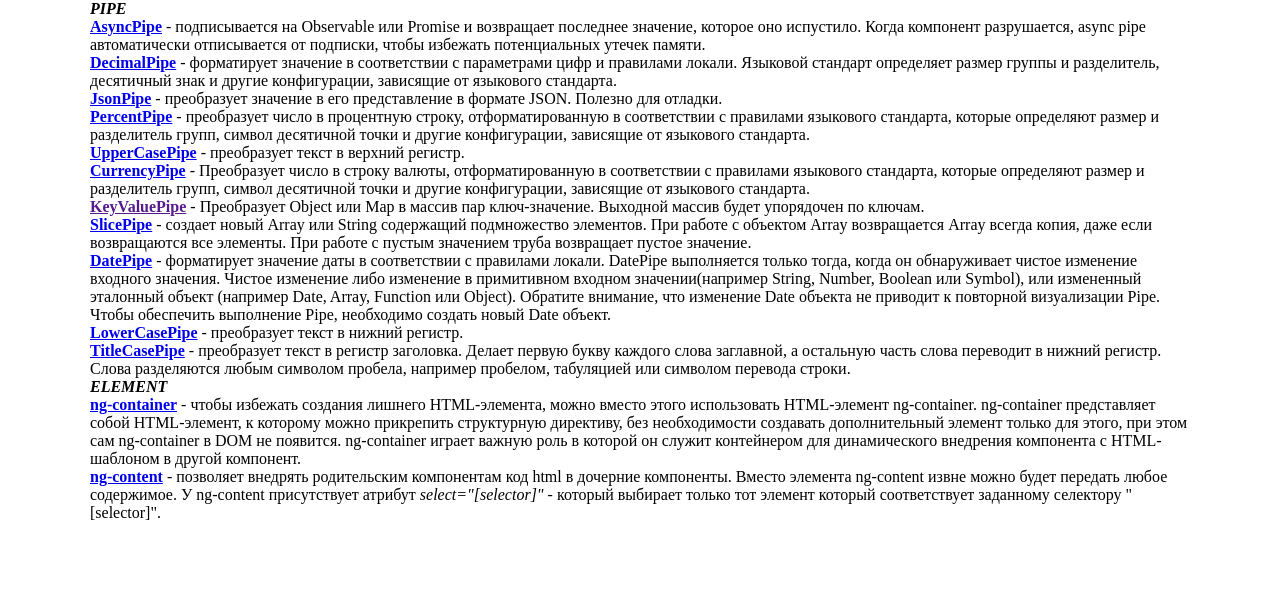
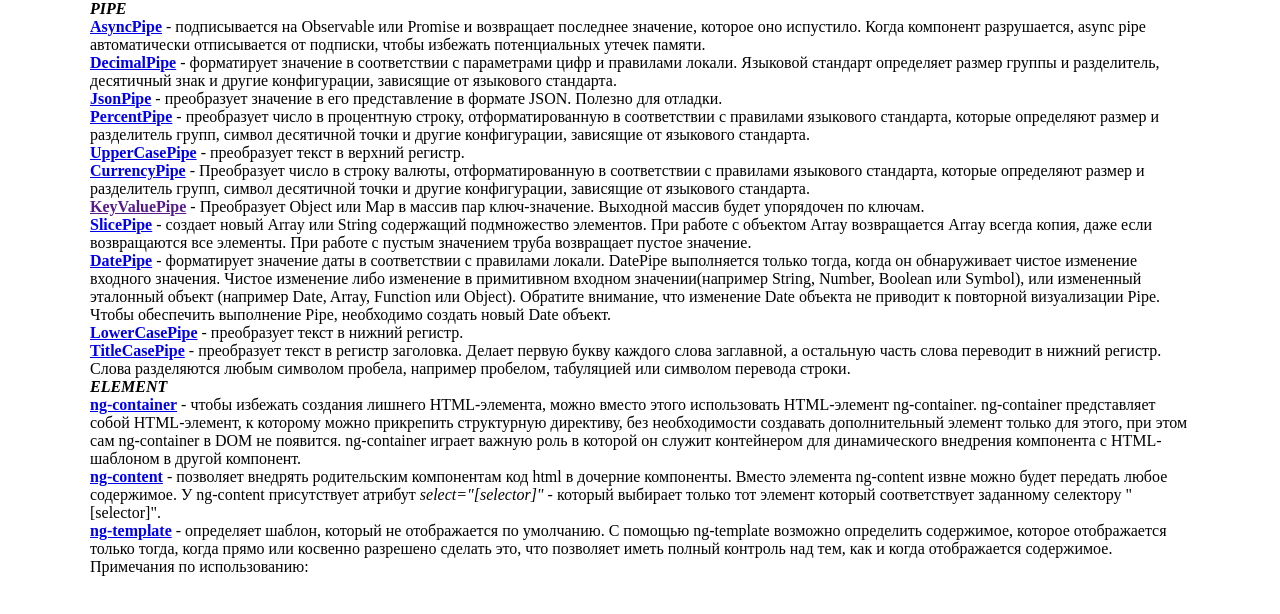
Before and after one commit to ArtemKashirin/API, an Angular app: page / in a window 1280 px wide. Shown: the top 614 px of the page. Built offline with nearby package versions, Linux system fonts and the light colour scheme.

Commit message:
ELEMENT: ng-template

```diff
--- a/src/app/app.component.html
+++ b/src/app/app.component.html
@@ -13,3 +13,4 @@
 <p><b><i>ELEMENT</i></b></p>
 <app-ng-container></app-ng-container>
 <app-ng-content></app-ng-content>
+<app-ng-template></app-ng-template>
--- a/src/app/app.module.ts
+++ b/src/app/app.module.ts
@@ -17,6 +17,7 @@ import { TitleCasePipeComponent } from './pipe/title-case-pipe/title-case-pipe.c
 import { NgContainerComponent } from './element/ng-container/ng-container.component';
 import { NgContentComponent } from './element/ng-content/ng-content.component';
 import { ClildContentComponent } from './element/ng-content/clild-content/clild-content.component';
+import { NgTemplateComponent } from './element/ng-template/ng-template.component';
 
 @NgModule({
   declarations: [
@@ -34,7 +35,8 @@ import { ClildContentComponent } from './element/ng-content/clild-content/clild-
     TitleCasePipeComponent,
     NgContainerComponent,
     NgContentComponent,
-    ClildContentComponent
+    ClildContentComponent,
+    NgTemplateComponent
   ],
   imports: [
     BrowserModule,
--- /dev/null
+++ b/src/app/element/ng-template/ng-template.component.html
@@ -0,0 +1,28 @@
+<p><b><a [href] = "this.ngTemplate">ng-template</a></b> - определяет шаблон, который не отображается по умолчанию. С помощью
+  ng-template возможно определить содержимое, которое отображается только тогда, когда прямо или косвенно разрешено сделать это, что
+  позволяет иметь полный контроль над тем, как и когда отображается содержимое. Примечания по использованию:</p>
+<!--<ul>-->
+<!--  <li><i>Структурные директивы</i> - применяется для хранение содержимого шаблона, которое будет использоваться структурными-->
+<!--    директивами. Эти директивы могут добавлять/удалять копии содержимого шаблона на основе своей собственной логики;-->
+<!--  </li>-->
+<!--  <div *ngIf = "this.bool else isBool">Правда</div>-->
+<!--  &lt;!&ndash;ng-template не появится в DOM &ndash;&gt;-->
+<!--  <ng-template #isBool><p>Не правда</p></ng-template>-->
+
+<!--  <li><i>TemplateRef</i> - элементы ng-template представлены как экземпляры TemplateRef класса. Чтобы добавить копии шаблона в DOM,-->
+<!--    передайте этот объект в ViewContainerRef метод createEmbeddedView();-->
+<!--    <ng-template #tempClassRef><p >TemplateRef</p></ng-template>-->
+<!--  </li>-->
+
+
+<!--  <li><i>Переменные шаблона</i> - на элементы можно ссылаться в шаблонах с помощью стандартных переменных шаблона. Такие переменные-->
+<!--    шаблона могут использоваться вместе с ngTemplateOutlet директивами для отображения содержимого, определенного внутри ng-template тегов;-->
+<!--  </li>-->
+<!--  <li><i>Запрос</i> - @ViewChild() поможет найти TemplateRef связанные с ng-template элементом таким образом, чтоб он мог быть-->
+<!--    использован программно; например, чтобы передать его ViewContainerRef методу createEmbeddedView();-->
+<!--  </li>-->
+<!--  <li><i>Контекст</i> - внутри ng-template тегов вы можете ссылаться на переменные, присутствующие в окружающем внешнем шаблоне.-->
+<!--    Кроме того, объект контекста может быть связан с ng-template элементами. Такой объект содержит переменные, к которым можно получить-->
+<!--    доступ из содержимого шаблона через объявления шаблона ( let и as).-->
+<!--  </li>-->
+<!--</ul>-->
--- /dev/null
+++ b/src/app/element/ng-template/ng-template.component.ts
@@ -0,0 +1,24 @@
+import {AfterViewInit, Component, OnInit, TemplateRef, ViewChild, ViewContainerRef} from '@angular/core';
+
+@Component({
+  selector: 'app-ng-template',
+  templateUrl: './ng-template.component.html',
+  styleUrls: ['./ng-template.component.scss']
+})
+export class NgTemplateComponent implements OnInit, AfterViewInit {
+public ngTemplate: string = 'https://angular.io/api/core/ng-template';
+public bool: boolean = true;
+@ViewChild('tempClassRef') tcr: TemplateRef<any>
+
+  constructor() { }
+
+  ngOnInit(): void {
+
+
+  }
+
+  ngAfterViewInit(): void {
+    // console.log(this.tcr)
+  }
+
+}
```
Also changed, not shown: src/app/element/ng-template/ng-template.component.scss (added).
